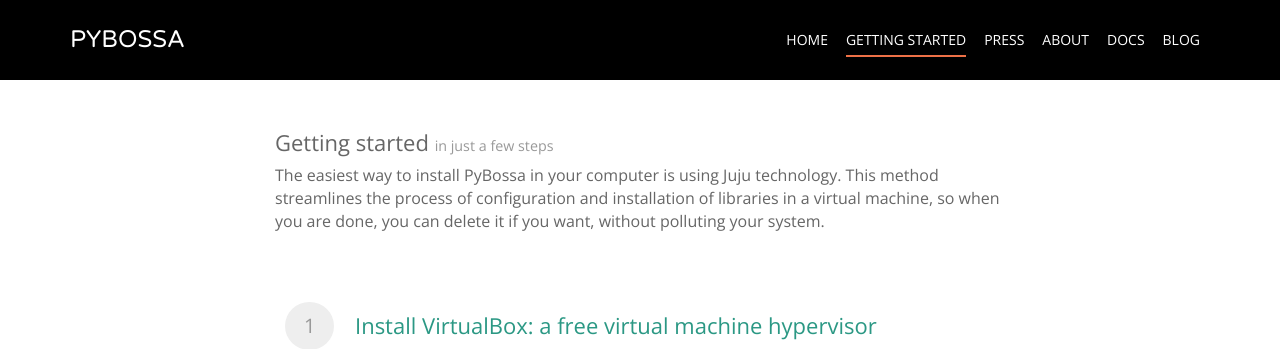
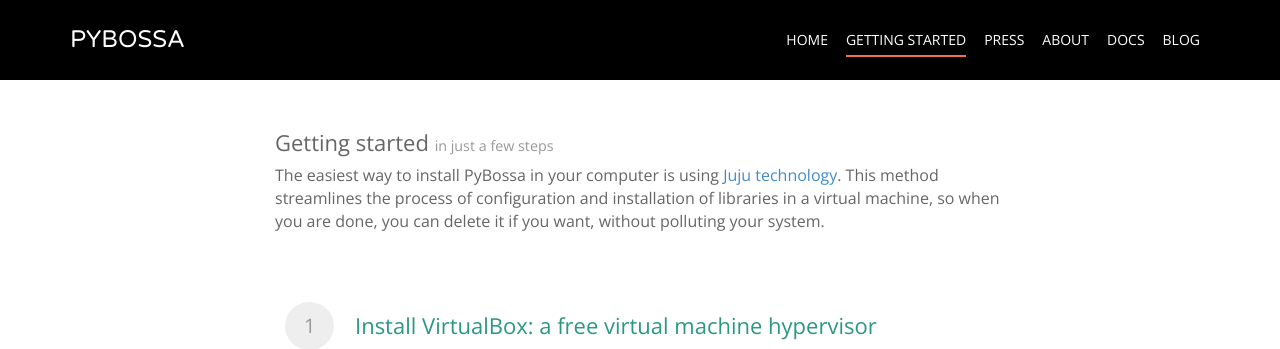
Before and after one commit to Scifabric/pybossa.github.io, a Jekyll site: the page built from getting-started/index.html, in a window 1280 px wide and 900 px high. Shown: the top 349 px of the window. Built offline with Jekyll 4.4.1, drawn with Linux system fonts in a browser that asks for light colours; nearby versions of some CDN libraries; Markdown is read by kramdown in place of the engine named in the settings; some of the changed lines change nothing that is shown.

Commit message:
Add missing link.

```diff
--- a/getting-started/index.html
+++ b/getting-started/index.html
@@ -8,7 +8,7 @@
 <div class="container first-container content">
 	<div class="col-md-8 col-md-offset-2">
 		<h2>Getting started <small>in just a few steps</small></h2>
-		<p>The easiest way to install PyBossa in your computer is using Juju technology. This method streamlines the process of configuration and installation of libraries in a virtual machine, so when you are done, you can delete it if you want, without polluting your system.</p>
+		<p>The easiest way to install PyBossa in your computer is using <a href="https://jujucharms.com/">Juju technology</a>. This method streamlines the process of configuration and installation of libraries in a virtual machine, so when you are done, you can delete it if you want, without polluting your system.</p>
 		<ol>
 			<li>
 				<h3>Install VirtualBox: a free virtual machine hypervisor</h3>
```
